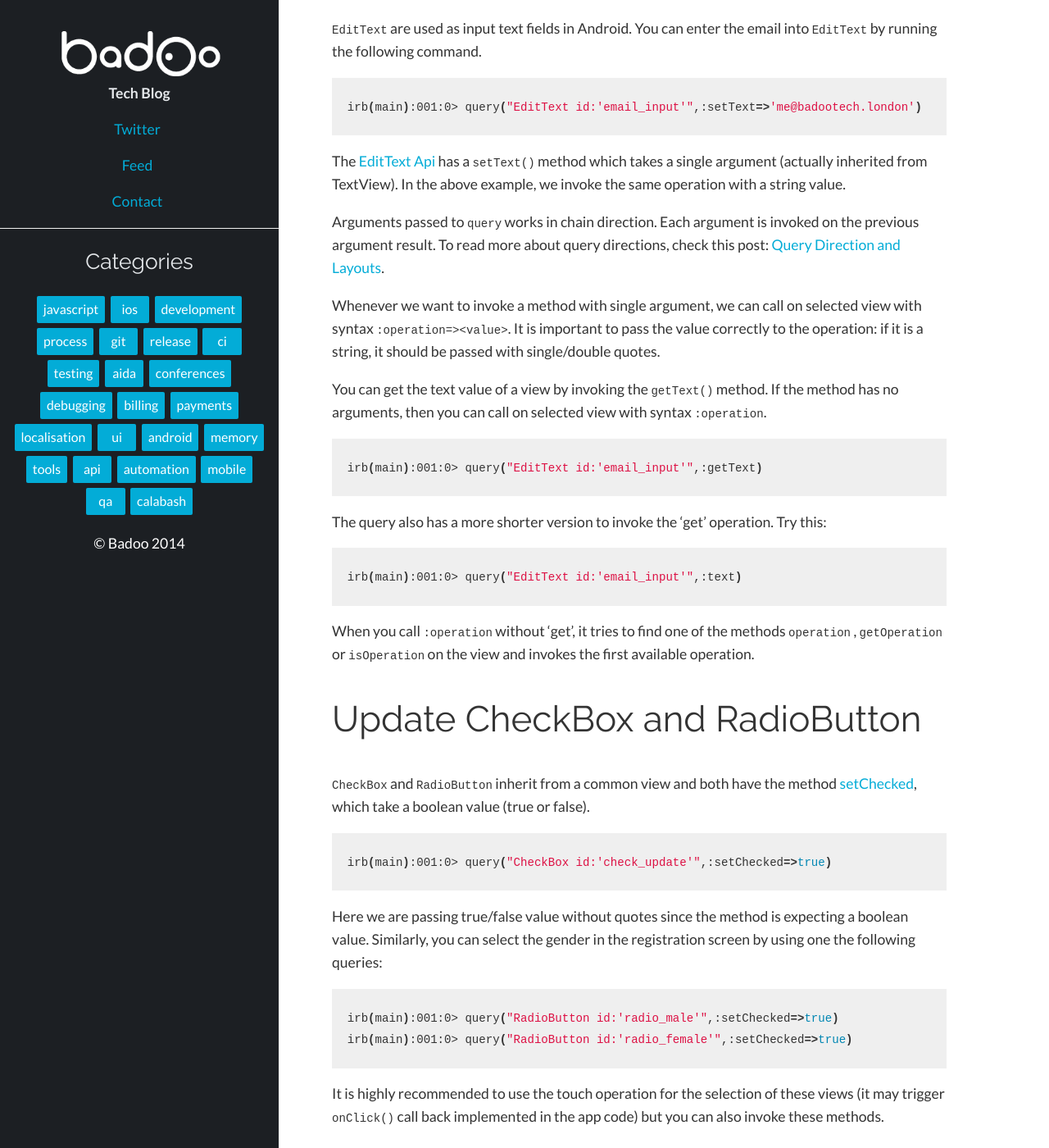
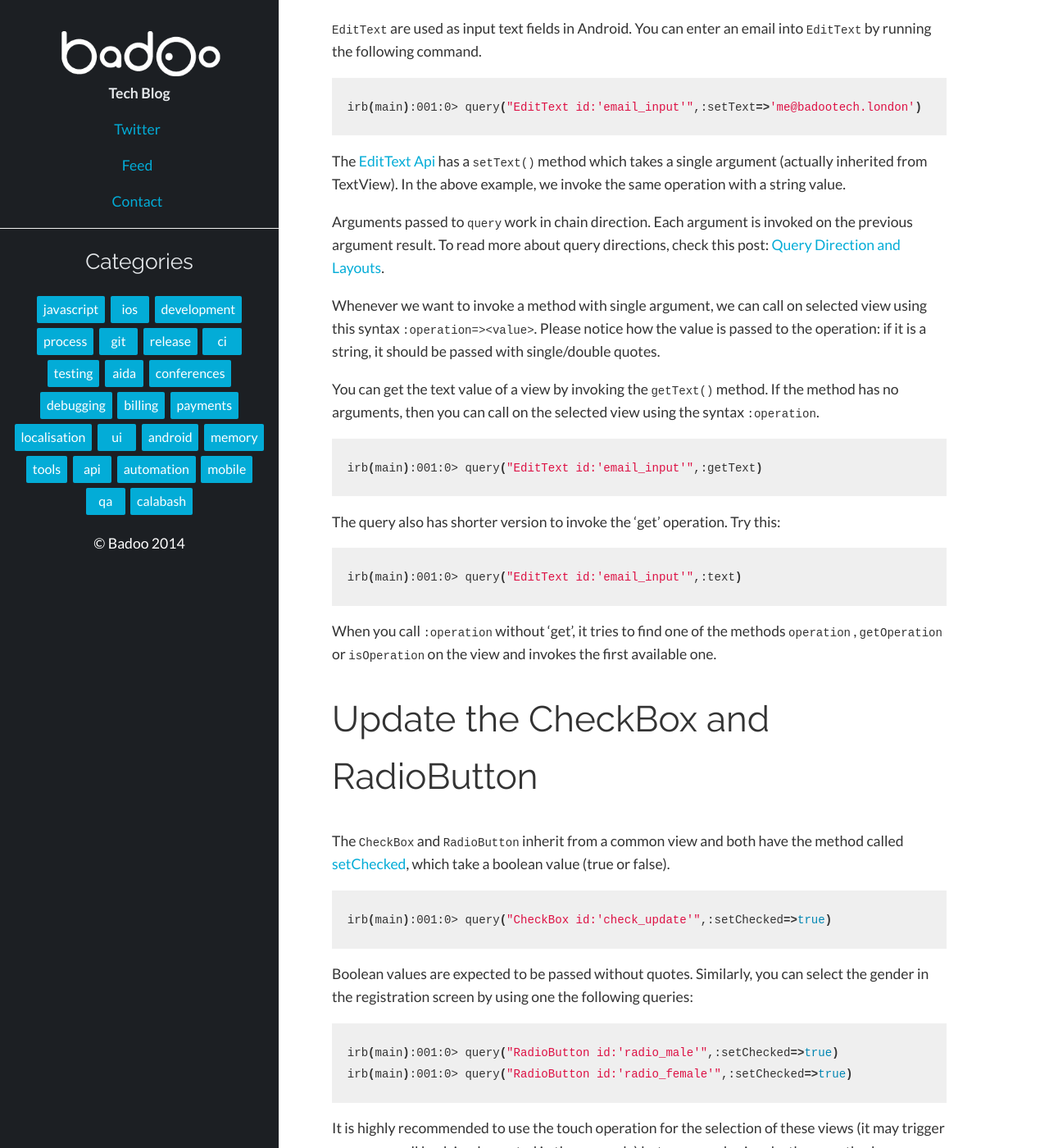
Before and after one commit to badoo/techblog, a Jekyll site: the page built from _posts/2014-10-02-calabash-android-query.markdown, in a window 1280 px wide and 1400 px high, scrolled down 1217 px. Shown: the whole window at 82% size. Built offline with Jekyll 4.4.1, drawn with Linux system fonts in a browser that asks for light colours; comment, search, counter and statistics services are not loaded; some of the changed text lies outside the part shown.

Commit message:
Updated review comments from Orene

```diff
--- a/_posts/2014-10-02-calabash-android-query.markdown
+++ b/_posts/2014-10-02-calabash-android-query.markdown
@@ -2,15 +2,15 @@
 layout: post
 title:  Calabash Android - Unleash the power of Query
 author: Sathish Gogineni
-date:   2014-10-02
+date:   2014-10-06
 categories: automation mobile qa android calabash
 ---
 
-Calabash provides **query** method to get views/elements from screen. But *query* can do more than this. In this post, I will go through few operations we can perform using the query **method invocation** option. This can be used from updating simple views to call system services.
+Calabash provides **query** method to get views/elements from screen. But `query` can do more than this. In this post, I will go through a few operations we can perform using the query **method invocation** option. This can be used from updating simple views to call system services.
 
-You can read basics of the query operations in [Calabash wiki](https://github.com/calabash/calabash-android/wiki/05-Query-Syntax). As opposed to just getting results from screen, we can use the *query* method to update views. This can be simple a `EditText` or a `DatePicker`.
+You can read basics of the query operations in the [Calabash wiki](https://github.com/calabash/calabash-android/wiki/05-Query-Syntax). In addition to getting results from the screen, we can use the *query* method to update views. This can be simple a `EditText` or a `DatePicker`.
 
-Please download the application from [Calabash Test]({{page.filesdir}}/CalabashTest.apk) and open the calabash console. You can try the examples as you go along
+Please download the application from [Calabash Test]({{page.filesdir}}/CalabashTest.apk) and open the Calabash console. You can try the examples as you go along
 
 {% highlight sh %}
 $ calabash-android console CalabashTest.apk
@@ -20,13 +20,13 @@
 => nil
 {% endhighlight %}
 
-I have created a sample registeration screen which looks similar to Badoo. I will talk about how to enter data in this form using method invocation.
+I have created a sample registration screen which looks similar to the Badoo one. I will explain how to enter data in this form using the method invocation.
 
 ![]({{page.imgdir}}/registration_screen.jpg)
 
 # Input fields
 
-`EditText` are used as input text fields in Android. You can enter the email into `EditText` by running the following command.
+`EditText` are used as input text fields in Android. You can enter an email into `EditText` by running the following command.
 
 {% highlight sh %}
 irb(main):001:0> query("EditText id:'email_input'",:setText=>'me@badootech.london')
@@ -34,33 +34,33 @@
 
 The [EditText Api](http://developer.android.com/reference/android/widget/EditText.html) has a `setText()` method which takes a single argument (actually inherited from TextView). In the above example, we invoke the same operation with a string value.
 
-Arguments passed to `query` works in chain direction. Each argument is invoked on the previous argument result. To read more about query directions, check this post: [Query Direction and Layouts](http://krazyrobot.com/2014/04/calabash-android-query-direction-and-layouts/).
+Arguments passed to `query` work in chain direction. Each argument is invoked on the previous argument result. To read more about query directions, check this post: [Query Direction and Layouts](http://krazyrobot.com/2014/04/calabash-android-query-direction-and-layouts/).
 
-Whenever we want to invoke a method with single argument, we can call on selected view with syntax `:operation=><value>`. It is important to pass the value correctly to the operation: if it is a string, it should be passed with single/double quotes.
+Whenever we want to invoke a method with single argument, we can call on selected view using this syntax `:operation=><value>`. Please notice how the value is passed to the operation: if it is a string, it should be passed with single/double quotes.
 
-You can get the text value of a view by invoking the `getText()` method. If the method has no arguments, then you can call on selected view with syntax `:operation`.
+You can get the text value of a view by invoking the `getText()` method. If the method has no arguments, then you can call on the selected view using the syntax `:operation`.
 
 {% highlight sh %}
 irb(main):001:0> query("EditText id:'email_input'",:getText)
 {% endhighlight %}
 
-The query also has a more shorter version to invoke the 'get' operation. Try this:
+The query also has shorter version to invoke the 'get' operation. Try this:
 
 {% highlight sh %}
 irb(main):001:0> query("EditText id:'email_input'",:text)
 {% endhighlight %}
 
-When you call `:operation` without 'get', it tries to find one of the methods `operation` , `getOperation` or `isOperation` on the view and invokes the first available operation.
+When you call `:operation` without 'get', it tries to find one of the methods `operation` , `getOperation` or `isOperation` on the view and invokes the first available one.
 
-# Update CheckBox and RadioButton
+# Update the CheckBox and RadioButton
 
-`CheckBox` and `RadioButton` inherit from a common view and both have the method [setChecked](http://developer.android.com/reference/android/widget/Checkable.html#setChecked(boolean)), which take a boolean value (true or false).
+The `CheckBox` and `RadioButton` inherit from a common view and both have the method called [setChecked](http://developer.android.com/reference/android/widget/Checkable.html#setChecked(boolean)), which take a boolean value (true or false).
 
 {% highlight sh %}
 irb(main):001:0> query("CheckBox id:'check_update'",:setChecked=>true)
 {% endhighlight %}
 
-Here we are passing true/false value without quotes since the method is expecting a boolean value. Similarly, you can select the gender in the registration screen by using one the following queries:
+Boolean values are expected to be passed without quotes. Similarly, you can select the gender in the registration screen by using one the following queries:
 
 {% highlight sh %}
 irb(main):001:0> query("RadioButton id:'radio_male'",:setChecked=>true)
@@ -78,21 +78,22 @@
 
 # Set rating on RatingBar
 
-`RatingBar` is one of the views where it is difficult to trigger touch operations. It is more easy to invoke the method to set the desired value.
+The `RatingBar` is one of the views where it is difficult to trigger touch operations. It is easier to invoke the method to set the desired value.
 
 {% highlight sh %}
 irb(main):001:0> query("RatingBar",setProgress:4)
+irb(main):001:0> query("RatingBar",:setProgress=>4)
 {% endhighlight %}
 
 And to get the value of the `RatingBar`
 
 {% highlight sh %}
-irb(main):001:0> query("RatingBar",getProgress)
+irb(main):001:0> query("RatingBar",:getProgress)
 {% endhighlight %}
 
 # Set date in DatePicker
 
-So far we have seen methods with a single argument. Now I will explain about the methods with multiple arguments and for that the best example is `DatePicker`. First, touch date display view to open the data picker dialog.
+So far we have seen methods that accept a single argument. Now I will explain about the methods the accept multiple arguments and for that the best example is `DatePicker`. First, touch the date display view to open the data picker dialog.
 
 {% highlight sh %}
 irb(main):001:0> touch("* id:'dob_text'")
@@ -112,9 +113,7 @@
 query("datePicker",:method_name =>'updateDate',:arguments =>[1990,11,30])
 {% endhighlight %}
 
-Query has the option to specify method_name and arguments to invoke on a view. Arguments should be passed as an array. This approach can also be used for a single argument.
-
-Now you can also try this way to set the values for `EditText`, `CheckBox` or `RatingBar`
+Query has the option to specify the method_name and arguments to invoke on a view. The arguments should be passed as an array. You can also try following way to set the values for `EditText`, `CheckBox` and `RatingBar`
 
 {% highlight sh %}
 query("RatingBar",:method_name=>'setProgress', :arguments=>[5])
@@ -131,6 +130,6 @@
 
 # Summary
 
-In calabash, query is a powerful tool to interact with views. It uses Java reflection internally to invoke operations on views. It can also be used on custom views. It is important to know the method and its argument types before calling it. Unfortunately Calabash doesn’t provide proper error messages for method invocation, so passing the wrong number of arguments or argument types won’t update the view.
+In Calabash, query is a powerful tool to interact with views. It uses Java reflection internally to invoke operations on views. It can also be used on custom views. It is important to know the method and its argument types before calling it. Unfortunately Calabash doesn’t provide proper error messages for method invocation, so passing the wrong number of arguments or argument types won’t update the view.
 
 But this is not all. Query can do much more than this. In the next post, I will explain how query can be used to interact with system services to get more details about the device. If you need methods for other views or something that is not clear in this post, please help me make it better by giving me your feedback in the comments.
```
